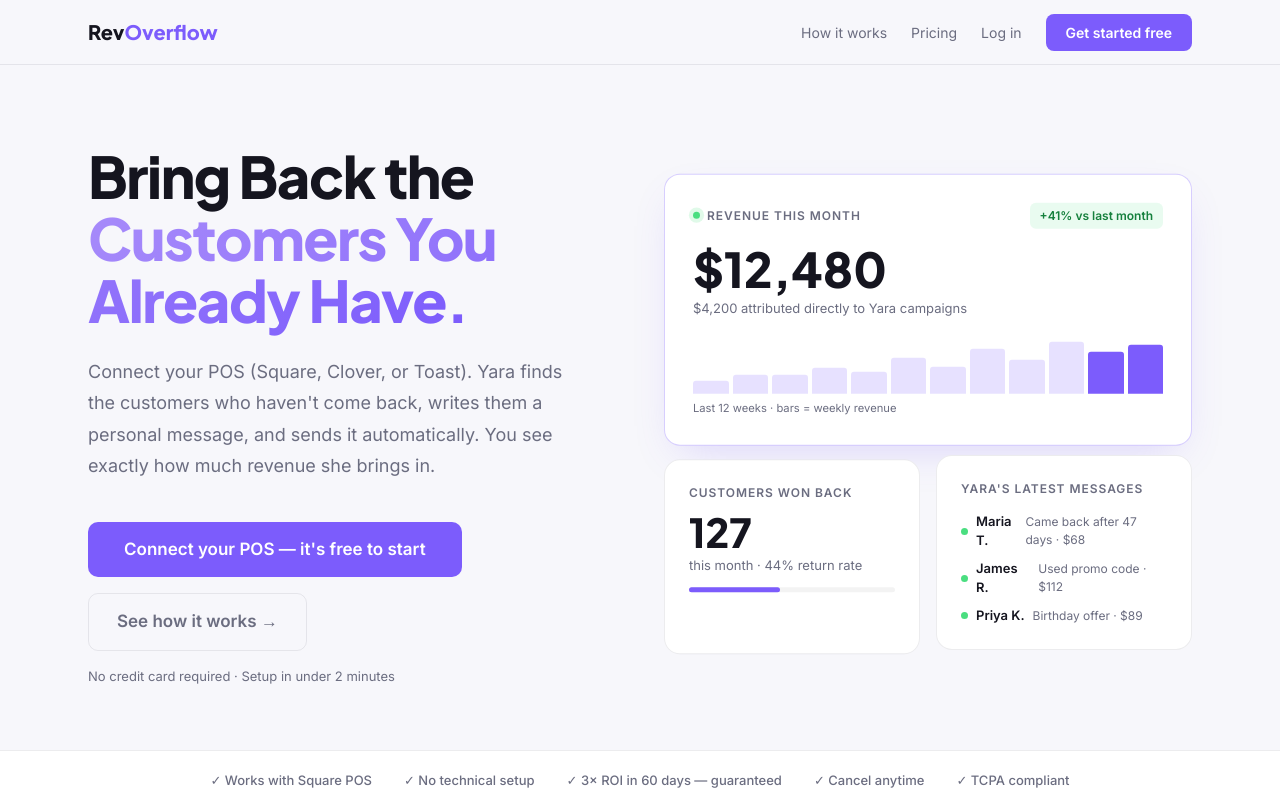
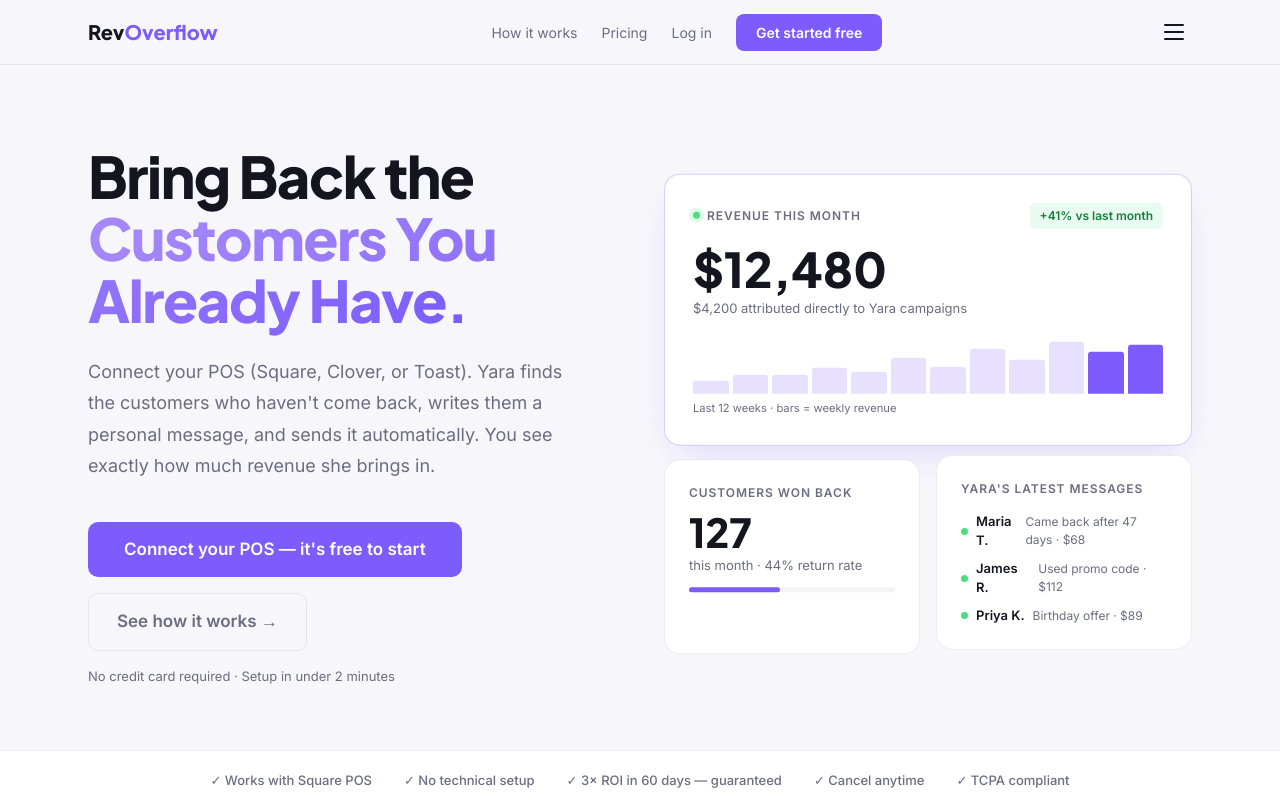
Before and after one commit to connectwithsimeon-hue/RevOverflow, a Next.js app: page / in a window 1280 px wide. Shown: the top 800 px of the page. Built offline with nearby package versions, Linux system fonts and the light colour scheme; no server answers.

Commit message:
chore: push pending changes

```diff
--- a/app/page.tsx
+++ b/app/page.tsx
@@ -40,6 +40,7 @@
 
 export default function Home() {
   const barHeights = useLiveBars(REVENUE_BARS)
+  const [mobileMenuOpen, setMobileMenuOpen] = useState(false)
 
   return (
     <div style={{ backgroundColor: 'var(--ink)', color: 'var(--text-primary)', minHeight: '100vh' }}>
@@ -57,7 +58,9 @@
             <span style={{ fontFamily: "'Plus Jakarta Sans', sans-serif", fontWeight: 800, fontSize: '1.25rem' }}>
               Rev<span style={{ color: 'var(--violet)' }}>Overflow</span>
             </span>
-            <div className="flex items-center gap-6">
+
+            {/* Desktop links */}
+            <div className="hidden lg:flex items-center gap-6">
               <a href="#how-it-works" style={{ color: 'var(--text-secondary)', fontSize: '0.875rem', textDecoration: 'none' }}>How it works</a>
               <a href="#pricing" style={{ color: 'var(--text-secondary)', fontSize: '0.875rem', textDecoration: 'none' }}>Pricing</a>
               <Link href="/login" style={{ color: 'var(--text-secondary)', fontSize: '0.875rem', textDecoration: 'none' }}>Log in</Link>
@@ -65,7 +68,57 @@
                 Get started free
               </Link>
             </div>
+
+            {/* Mobile hamburger toggle */}
+            <button
+              aria-label="Toggle menu"
+              onClick={() => setMobileMenuOpen(v => !v)}
+              className="lg:hidden"
+              style={{
+                width: 36, height: 36, display: 'flex', flexDirection: 'column',
+                alignItems: 'center', justifyContent: 'center', gap: '5px',
+                background: 'none', border: 'none', cursor: 'pointer', padding: 0,
+              }}
+            >
+              <span style={{
+                display: 'block', width: 20, height: 2, borderRadius: 2, background: 'var(--text-primary)',
+                transition: 'transform 0.2s ease, opacity 0.2s ease',
+                transform: mobileMenuOpen ? 'translateY(7px) rotate(45deg)' : 'none',
+              }} />
+              <span style={{
+                display: 'block', width: 20, height: 2, borderRadius: 2, background: 'var(--text-primary)',
+                transition: 'opacity 0.2s ease',
+                opacity: mobileMenuOpen ? 0 : 1,
+              }} />
+              <span style={{
+                display: 'block', width: 20, height: 2, borderRadius: 2, background: 'var(--text-primary)',
+                transition: 'transform 0.2s ease, opacity 0.2s ease',
+                transform: mobileMenuOpen ? 'translateY(-7px) rotate(-45deg)' : 'none',
+              }} />
+            </button>
           </div>
+
+          {/* Mobile dropdown panel */}
+          {mobileMenuOpen && (
+            <div className="lg:hidden" style={{ borderTop: '1px solid var(--border)', padding: '0.5rem 1.5rem 1.25rem' }}>
+              <div className="flex flex-col">
+                <a href="#how-it-works" onClick={() => setMobileMenuOpen(false)} style={{ color: 'var(--text-secondary)', fontSize: '0.9375rem', textDecoration: 'none', padding: '0.75rem 0', borderBottom: '1px solid var(--border)' }}>How it works</a>
+                <a href="#pricing" onClick={() => setMobileMenuOpen(false)} style={{ color: 'var(--text-secondary)', fontSize: '0.9375rem', textDecoration: 'none', padding: '0.75rem 0', borderBottom: '1px solid var(--border)' }}>Pricing</a>
+                <Link href="/login" onClick={() => setMobileMenuOpen(false)} style={{ color: 'var(--text-secondary)', fontSize: '0.9375rem', textDecoration: 'none', padding: '0.75rem 0', borderBottom: '1px solid var(--border)' }}>Log in</Link>
+                <Link
+                  href="/signup"
+                  onClick={() => setMobileMenuOpen(false)}
+                  style={{
+                    backgroundColor: 'var(--violet)', color: '#fff', borderRadius: '8px',
+                    fontSize: '0.9375rem', fontWeight: 600, padding: '0.75rem', textDecoration: 'none',
+                    textAlign: 'center', marginTop: '0.875rem',
+                  }}
+                >
+                  Get started free
+                </Link>
+              </div>
+            </div>
+          )}
         </div>
       </nav>
 
```
